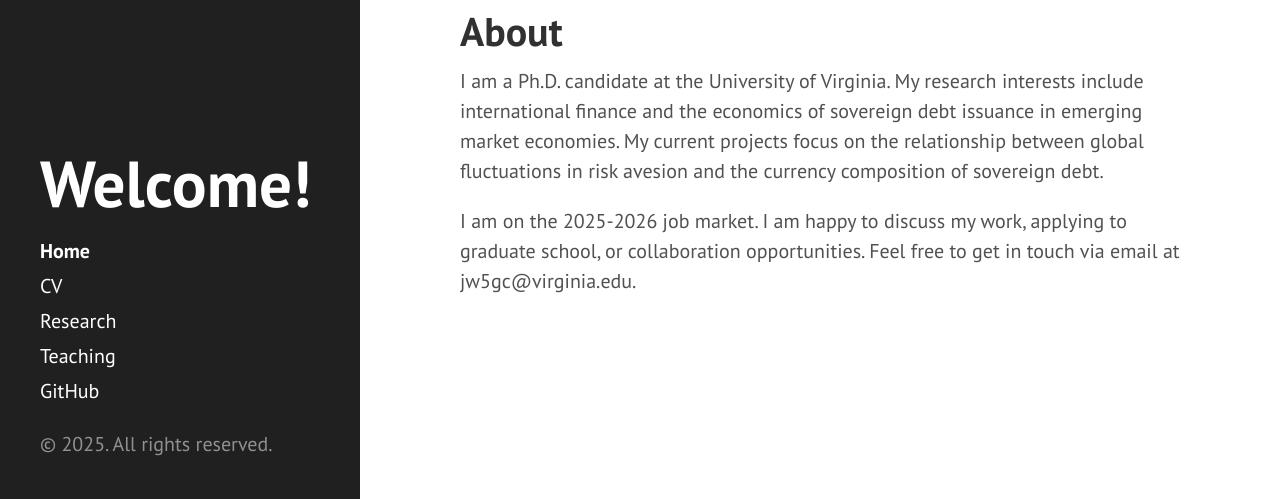
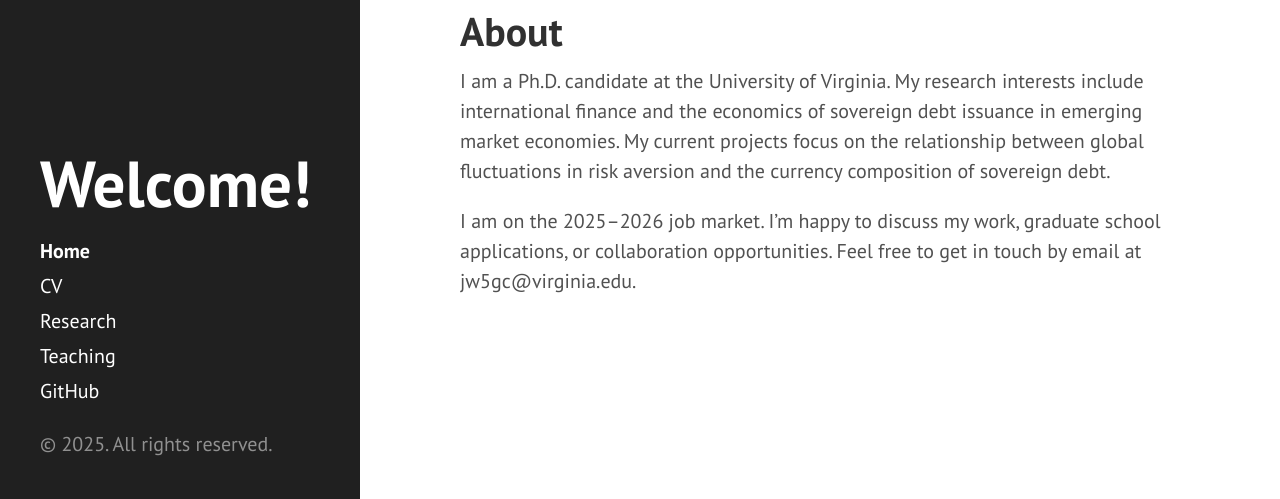
Before and after one commit to jwilhoite/jwilhoite.github.io, a Jekyll site: the page built from index.md, in a window 1280 px wide, cut to the strip 401-900 px from the top of the page. Built offline with Jekyll 4.4.1, drawn with Linux system fonts in a browser that asks for light colours.

Commit message:
Update index.md

```diff
--- a/index.md
+++ b/index.md
@@ -11,6 +11,6 @@ title: "Home"
      class="hero-headshot">
 
 # About
-I am a Ph.D. candidate at the University of Virginia. My research interests include international finance and the economics of sovereign debt issuance in emerging market economies. My current projects focus on the relationship between global fluctuations in risk avesion and the currency composition of sovereign debt.
+I am a Ph.D. candidate at the University of Virginia. My research interests include international finance and the economics of sovereign debt issuance in emerging market economies. My current projects focus on the relationship between global fluctuations in risk aversion and the currency composition of sovereign debt.
 
-I am on the 2025-2026 job market. I am happy to discuss my work, applying to graduate school, or collaboration opportunities. Feel free to get in touch via email at jw5gc@virginia.edu.
+I am on the 2025–2026 job market. I’m happy to discuss my work, graduate school applications, or collaboration opportunities. Feel free to get in touch by email at jw5gc@virginia.edu.
```
